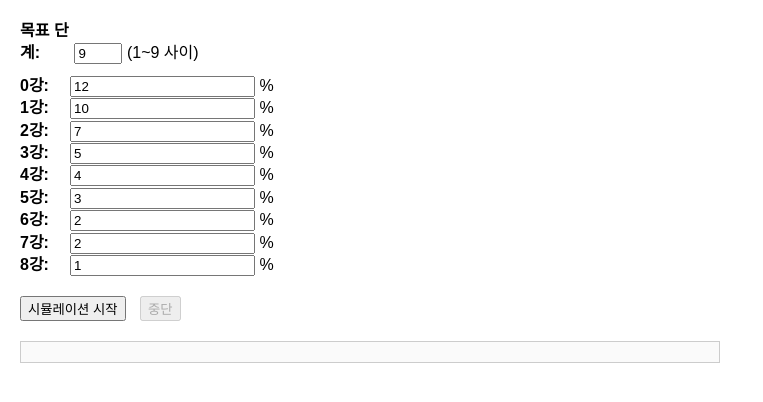
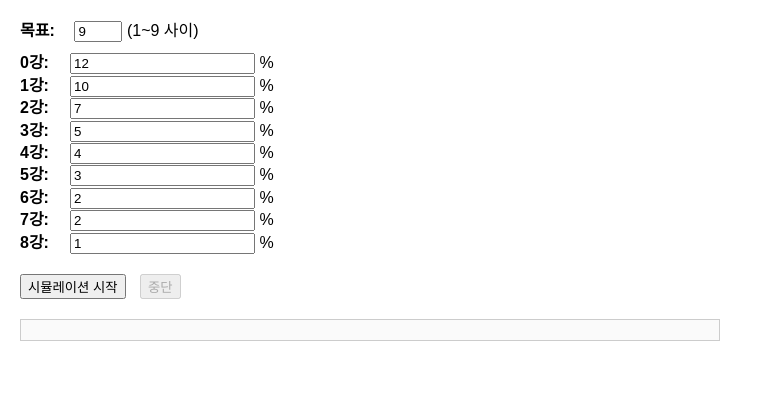
Before and after one commit to parannom/upgrade, a plain HTML site: page index.html in a window 1280 px wide. Shown: the whole page, without its empty margins (0-763 px from the left). Drawn offline with Linux system fonts and the light colour scheme.

Commit message:
Update index.html

```diff
--- a/index.html
+++ b/index.html
@@ -2,7 +2,7 @@
 <html lang="ko">
 <head>
   <meta charset="UTF-8" />
-  <title>강화 시뮬레이션 (시각화)</title>
+  <title>강화 시뮬레이션</title>
   <style>
     body {
       font-family: sans-serif;
@@ -42,7 +42,7 @@
 
 <!-- 목표 단계 -->
 <div class="target-input">
-  <label>목표 단계:</label>
+  <label>목표:</label>
   <input type="number" id="targetStage" value="9" min="1" max="9" />
   <span> (1~9 사이)</span>
 </div>
```
